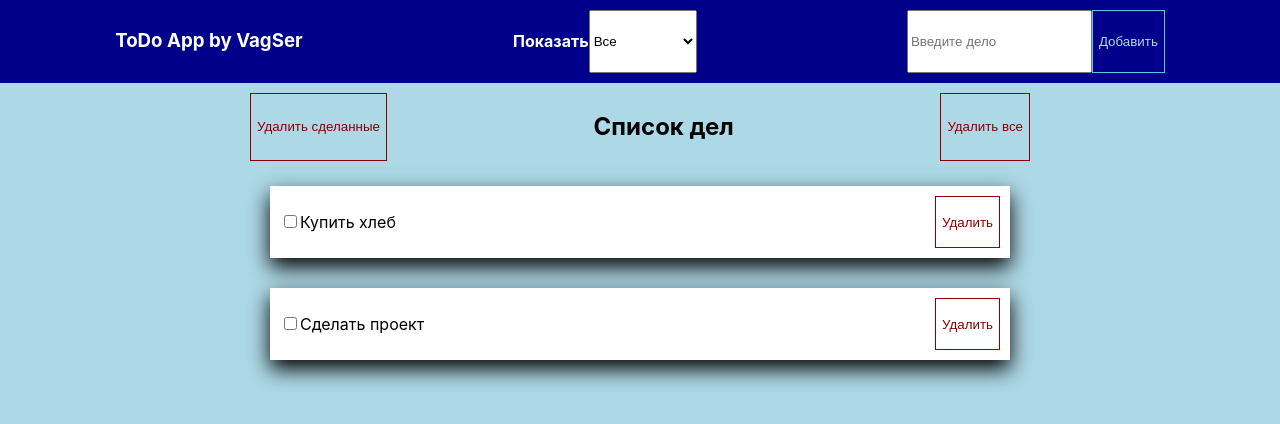
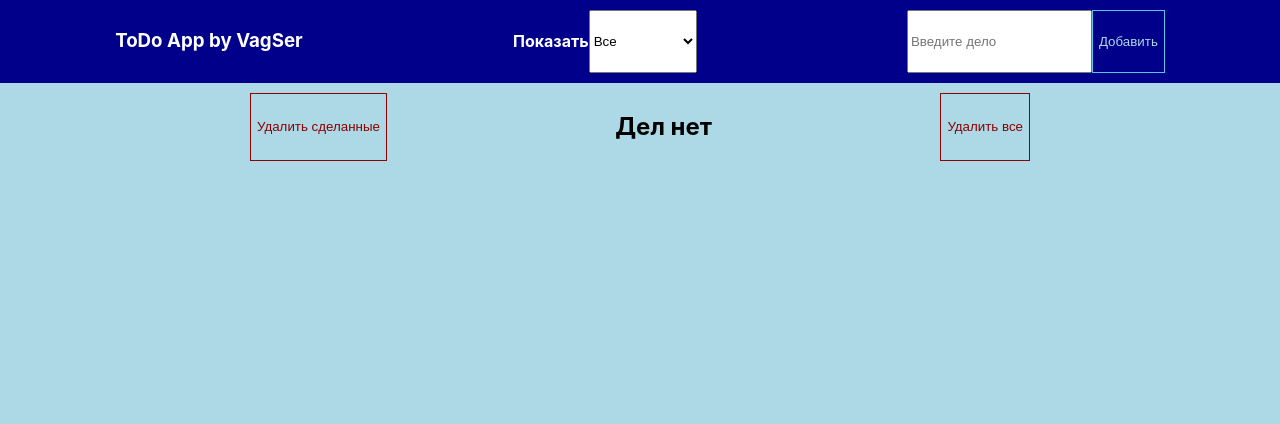
Before and after one commit to VagSer/todo-list, a React (Create React App) app: page / in a window 1280 px wide. Shown: the top 424 px of the page. Built offline with nearby package versions, Linux system fonts and the light colour scheme.

Commit message:
Подправил стили

```diff
--- a/src/App.js
+++ b/src/App.js
@@ -7,8 +7,7 @@ function App() {
     id: Date.now(), text: '', isDone: false
   })
   const [allTodos, setAllTodos] = useState([
-    {id: 0, text: 'Купить хлеб', isDone: false},
-    {id: 1, text: 'Сделать проект', isDone: false},
+
   ])
 
   const [whatShow, setWhatShow] = useState('all')
--- a/src/style/ToDoItem.css
+++ b/src/style/ToDoItem.css
@@ -1,6 +1,6 @@
 .Item {
     display: flex;
-    box-shadow: 0px 9px 20px black;
+    border: 1px solid black;
     justify-content: space-between;
     width: 90%;
     max-width: 800px;
```
